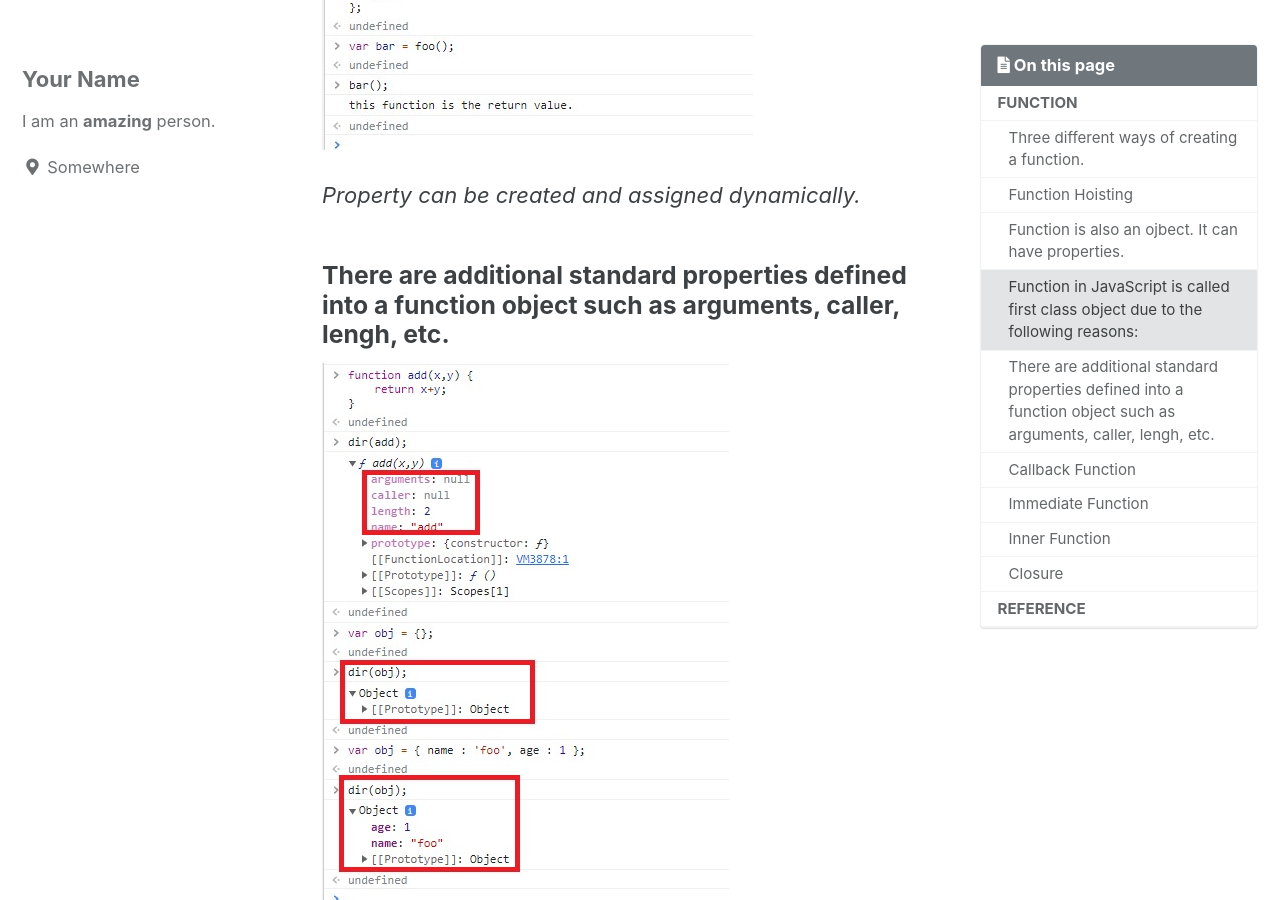
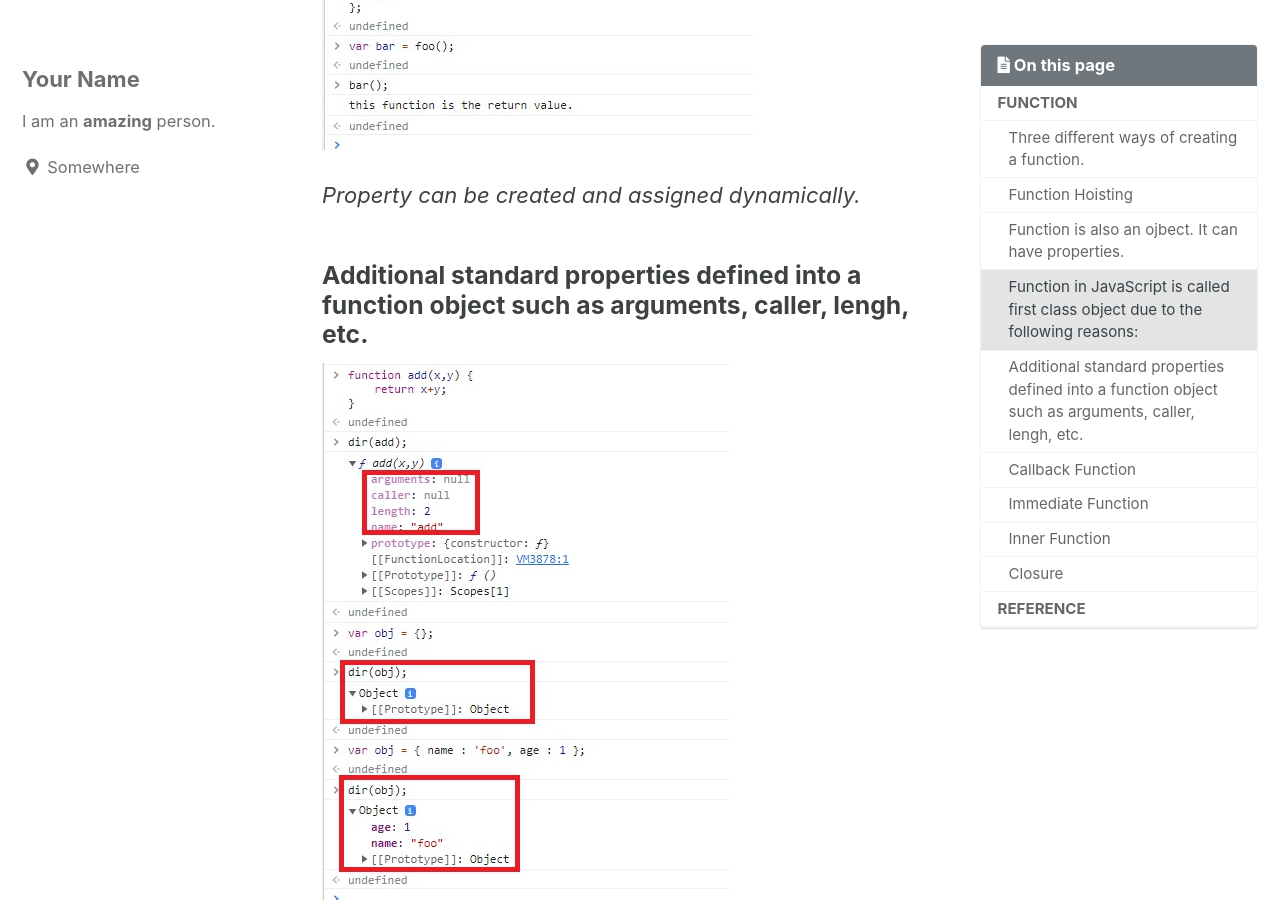
Before and after one commit to redshrimp0310/redshrimp0310.github.io, a Jekyll site: the page built from _posts/2021-12-22-JavaScript.md, in a window 1280 px wide and 900 px high, scrolled down 4427 px. Built offline with Jekyll 4.4.1, drawn with Linux system fonts in a browser that asks for light colours; cached includes are drawn as plain includes.

Commit message:
Update 2021-12-22-JavaScript.md

```diff
--- a/_posts/2021-12-22-JavaScript.md
+++ b/_posts/2021-12-22-JavaScript.md
@@ -88,7 +88,7 @@ It can lead to the unexpected errors and is not normally recommended.
 
 *Property can be created and assigned dynamically.*
 
-### There are additional standard properties defined into a function object such as arguments, caller, lengh, etc.
+### Additional standard properties defined into a function object such as arguments, caller, lengh, etc.
 
 ![JS](/img/JavaScript/JS2/2021-12-22-JS2-14.jpg)
 
```
